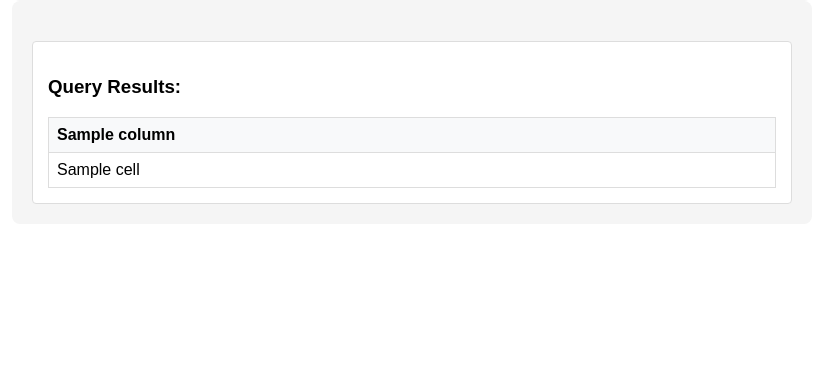
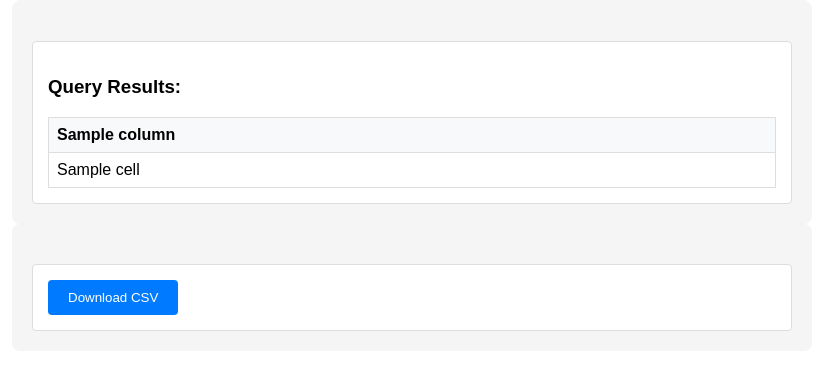
Before and after one commit to lkamak/sql-converter, a Flask app: template templates/index.html in a window 1280 px wide. Shown: the part 512-883 px from the top of the page, without its empty margins (228-1051 px from the left). Before the commit the page ends 716 px from the top, so only its background shows below. Run offline with Flask 3, Linux system fonts and the light colour scheme; the template is opened without the code that fills it: most values are stand-ins (such as "Sample title", 1, 10 or a date in 2020).

Commit message:
Download feature added

```diff
--- a/app.py
+++ b/app.py
@@ -1,4 +1,4 @@
-from flask import Flask, request, jsonify, render_template
+from flask import Flask, request, jsonify, render_template, make_response
 
 from sql_converter import SQL_Converter
 from utils import query_database
@@ -17,22 +17,33 @@ def convert_to_sql():
     sql_converter = SQL_Converter()
     sql_query = sql_converter.convert_to_sql(nl_query)
 
-    if request.is_json:
-        return jsonify({"sql_query": sql_query})
-    else:
-        return render_template("index.html", sql_query=sql_query)
+    return render_template("index.html", sql_query=sql_query)
 
-# Let's add a route that allows us to run the generated SQL query and display the results. Let's make sure that the output on the frontend is formatted in a nice way.
 @app.route("/run_query", methods=["POST"])
 def run_query():
     sql_query = request.form["sql_query"]
 
     results = query_database(sql_query)
 
-    if request.is_json:
-        return jsonify({"results": results})
-    else:
-        return render_template("index.html", results=results, sql_query=sql_query)
+    return render_template("index.html", results=results, sql_query=sql_query)
+
+@app.route("/download_csv", methods=["POST"])
+def down_load_csv():
+    sql_query = request.form["sql_query"]
+
+    results = query_database(sql_query)
+
+    csv_data = "sep=,\n"
+    for row in results["data"]:
+        for value in row:
+            csv_data += str(value) + ","
+        csv_data = csv_data[:-1] + "\n"
+
+    response = make_response(csv_data)
+    response.headers["Content-Disposition"] = "attachment; filename=query_results.csv"
+    response.headers["Content-type"] = "text/csv"
+
+    return response
 
 if __name__ == "__main__":
     app.run(debug=True)
--- a/sql_converter.py
+++ b/sql_converter.py
@@ -31,7 +31,7 @@ class SQL_Converter:
         self.llm_chain = self.prompt_template | self.llm | StrOutputParser()
 
     def _get_system_prompt(self) -> str:
-        return """You are an expert SQL generator. Convert natural language queries to SQL based on the provided database schema.
+        return """You are an expert PLSQL generator. Convert natural language queries to SQL based on the provided database schema.
 
 Rules:
 1. Generate ONLY the SQL query, no explanations or markdown formatting
--- a/templates/index.html
+++ b/templates/index.html
@@ -98,5 +98,17 @@
         </div>
     </div>
     {% endif %}
+
+    {% if results %}
+    <div class="container">
+        <div class="result">
+            <form method="POST" action="/download_csv">
+                <input type="hidden" name="sql_query" value="{{ sql_query }}">
+                <button type="submit">Download CSV</button>
+            </form>
+        </div>
+    </div>
+    {% endif %}
+
 </body>
 </html>
```
Also changed, not shown: requirements.txt (+4 -4 lines), utils.py (line endings or trailing spaces).
